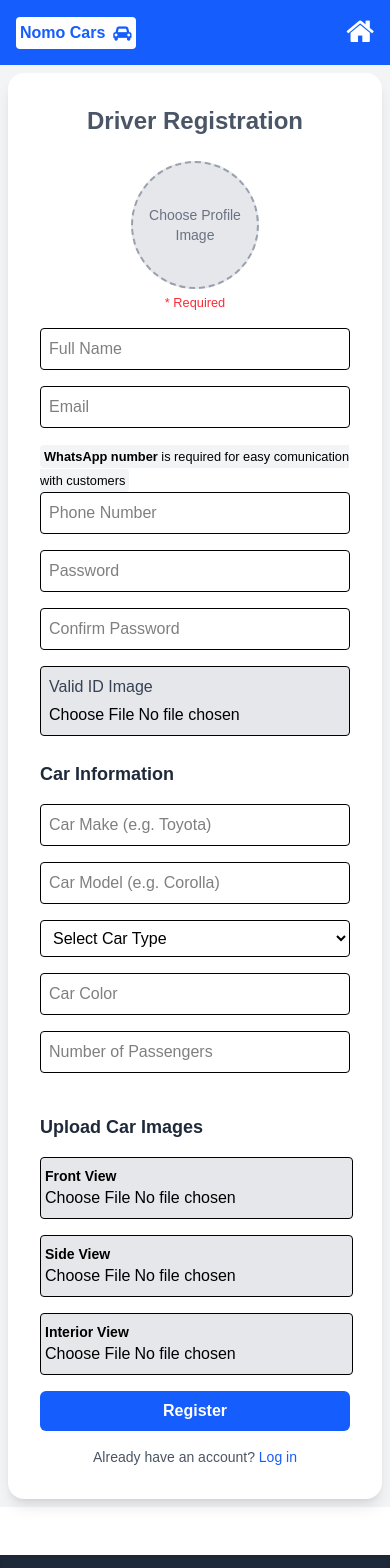
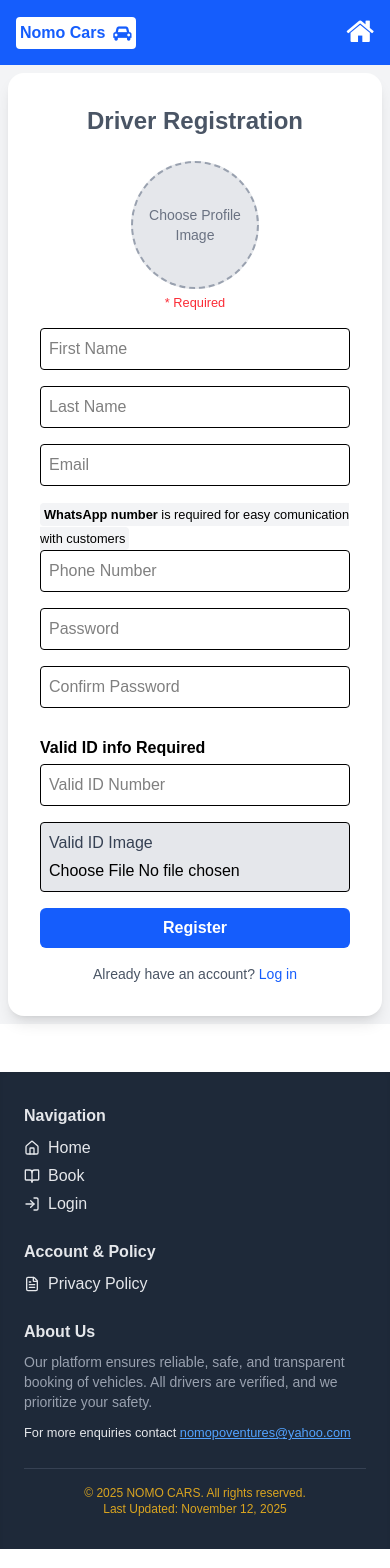
Before and after one commit to nwaxon2020/nomopo_car_hire, a Next.js app: page /registration in a window 390 px wide. Shown: the top 1568 px of the page. Built offline with nearby package versions, Linux system fonts and the light colour scheme.

Commit message:
Removed car resgitration from registration page added firstName, lastName and valid Id input sections

```diff
--- a/ui/driver-profile.tsx
+++ b/ui/driver-profile.tsx
@@ -407,7 +407,7 @@ export default function DriverProfilePageUi() {
                             {["carFront", "carSide", "carInterior", "carBack"].map((key) => (
                                 <div
                                     key={key}
-                                    className="sm:w-full border bg-gray-200 rounded p-1 py-2 sm:p-4"
+                                    className="w-75 sm:w-full border bg-gray-200 rounded p-1 py-2 sm:p-4"
                                 >
                                     <p className="text-sm font-semibold">
                                         {key.replace("car", "")} View
--- a/ui/registration.tsx
+++ b/ui/registration.tsx
@@ -7,29 +7,20 @@ export default function DriverRegisterPageUi() {
   const router = useRouter();
 
   const [driver, setDriver] = useState({
-    fullName: "",
+    firstName: "",
+    lastName: "",
     email: "",
     password: "",
     confirmPassword: "",
     phone: "",
     profileImage: null as File | null,
+    validIdNumber: "",
     idImage: null as File | null,
-    carFront: null as File | null,
-    carSide: null as File | null,
-    carInterior: null as File | null,
-    carMake: "",
-    carModel: "",
-    carType: "",
-    carColor: "",
-    passengerCount: "",
   });
 
   const [preview, setPreview] = useState({
     profileImage: "",
     idImage: "",
-    carFront: "",
-    carSide: "",
-    carInterior: "",
   });
 
   const [message, setMessage] = useState<{ type: "success" | "error" | ""; text: string }>({
@@ -108,21 +99,15 @@ export default function DriverRegisterPageUi() {
     e.preventDefault();
 
     if (
-        !driver.fullName ||
+        !driver.firstName ||
+        !driver.lastName ||
         !driver.email ||
         !driver.password ||
         !driver.confirmPassword ||
         !driver.phone ||
         !driver.profileImage||
-        !driver.idImage ||
-        !driver.carFront ||
-        !driver.carSide ||
-        !driver.carInterior ||
-        !driver.carMake ||
-        !driver.carModel ||
-        !driver.carType ||
-        !driver.carColor ||
-        !driver.passengerCount
+        !driver.validIdNumber ||
+        !driver.idImage
     ) {
         window.scrollTo({top: 0, behavior: "smooth"})
         setMessage({ type: "error", text: "Please fill in all required fields including profile image." });
@@ -198,12 +183,22 @@ export default function DriverRegisterPageUi() {
 
           {/* Personal Info */}
 
-          {/* Driver full name input */}
+          {/* Driver first name input */}
           <input
             type="text"
-            name="fullName"
-            placeholder="Full Name"
-            value={driver.fullName}
+            name="firstName"
+            placeholder="First Name"
+            value={driver.firstName}
+            onChange={handleChange}
+            className="outline-blue-700 w-full border p-2 rounded"
+          />
+
+          {/* Driver last name input */}
+          <input
+            type="text"
+            name="lastName"
+            placeholder="Last Name"
+            value={driver.lastName}
             onChange={handleChange}
             className="outline-blue-700 w-full border p-2 rounded"
           />
@@ -261,6 +256,19 @@ export default function DriverRegisterPageUi() {
             </div>
           )}
 
+          <h3 className="font-semibold mt-3 mb-1">Valid ID info Required</h3>
+
+          {/* Valid number input */}
+          <input
+            type="text"
+            name="validIdNumber"
+            placeholder="Valid ID Number"
+            value={driver.validIdNumber}
+            onChange={handleChange}
+            className="outline-blue-700 w-full border p-2 rounded"
+          />
+
+
           {/* ID Upload */}
           <div className="border rounded p-2 bg-gray-200">
             <label className="block text-gray-700 mb-1">Valid ID Image</label>
@@ -268,84 +276,6 @@ export default function DriverRegisterPageUi() {
             {preview.idImage && (
               <img src={preview.idImage} alt="ID Preview" className="w-32 mt-2 rounded-md" />
             )}
-          </div>
-
-          {/* Car Info */}
-          <h3 className="text-lg font-semibold mt-6 text-gray-800">Car Information</h3>
-
-          {/* Car Make Input */}
-          <input
-            type="text"
-            name="carMake"
-            placeholder="Car Make (e.g. Toyota)"
-            value={driver.carMake}
-            onChange={handleChange}
-            className="outline-blue-700 w-full border p-2 rounded"
-          />
-
-          {/* Car Model input */}
-          <input
-            type="text"
-            name="carModel"
-            placeholder="Car Model (e.g. Corolla)"
-            value={driver.carModel}
-            onChange={handleChange}
-            className="outline-blue-700 w-full border p-2 rounded"
-          />
-
-          {/* Car Type input Select */}
-          <select
-            name="carType"
-            value={driver.carType}
-            onChange={handleChange}
-            className="outline-blue-700 w-full border p-2 rounded"
-            required
-          >
-            <option value="">Select Car Type</option>
-            <option value="sedan">Sedan</option>
-            <option value="suv">SUV</option>
-            <option value="bus">Bus</option>
-            <option value="car">Car</option>
-            <option value="loadingVan">Loading Van</option>
-            <option value="keke">Keke</option>
-          </select>
-
-          {/* Car Color input */}
-          <input
-            type="text"
-            name="carColor"
-            placeholder="Car Color"
-            value={driver.carColor}
-            onChange={handleChange}
-            className="outline-blue-700 w-full border p-2 rounded"
-          />
-
-          {/* Car passenger number input */}
-          <input
-            type="number"
-            name="passengerCount"
-            placeholder="Number of Passengers"
-            value={driver.passengerCount}
-            onChange={handleChange}
-            className="outline-blue-700 w-full border p-2 rounded"
-          />
-
-          {/* Car Images */}
-          <h3 className="text-lg font-semibold mt-6 text-gray-800">Upload Car Images</h3>
-          <div className="grid sm:grid-cols-3 gap-4">
-            {["carFront", "carSide", "carInterior"].map((key) => (
-              <div key={key} className="border bg-gray-200 rounded p-1 py-2 sm:p-4">
-                <p className="text-sm font-semibold">{key.replace("car", "")} View</p>
-                <input type="file" name={key} accept="image/*" onChange={handleFileChange}/>
-                {preview[key as keyof typeof preview] && (
-                  <img
-                    src={preview[key as keyof typeof preview]}
-                    alt={`${key} Preview`}
-                    className="w-full mt-2 rounded-md"
-                  />
-                )}
-              </div>
-            ))}
           </div>
 
           {/* Submit */}
```
